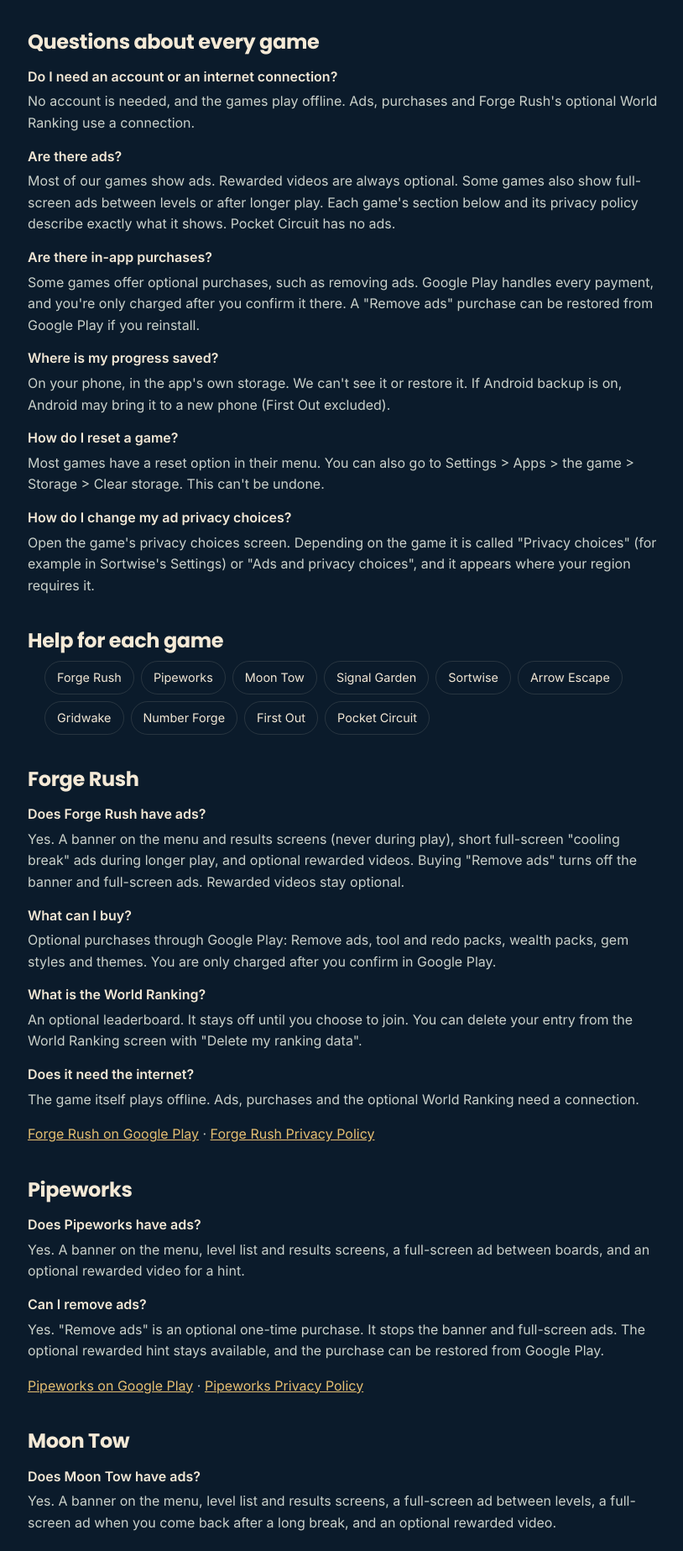
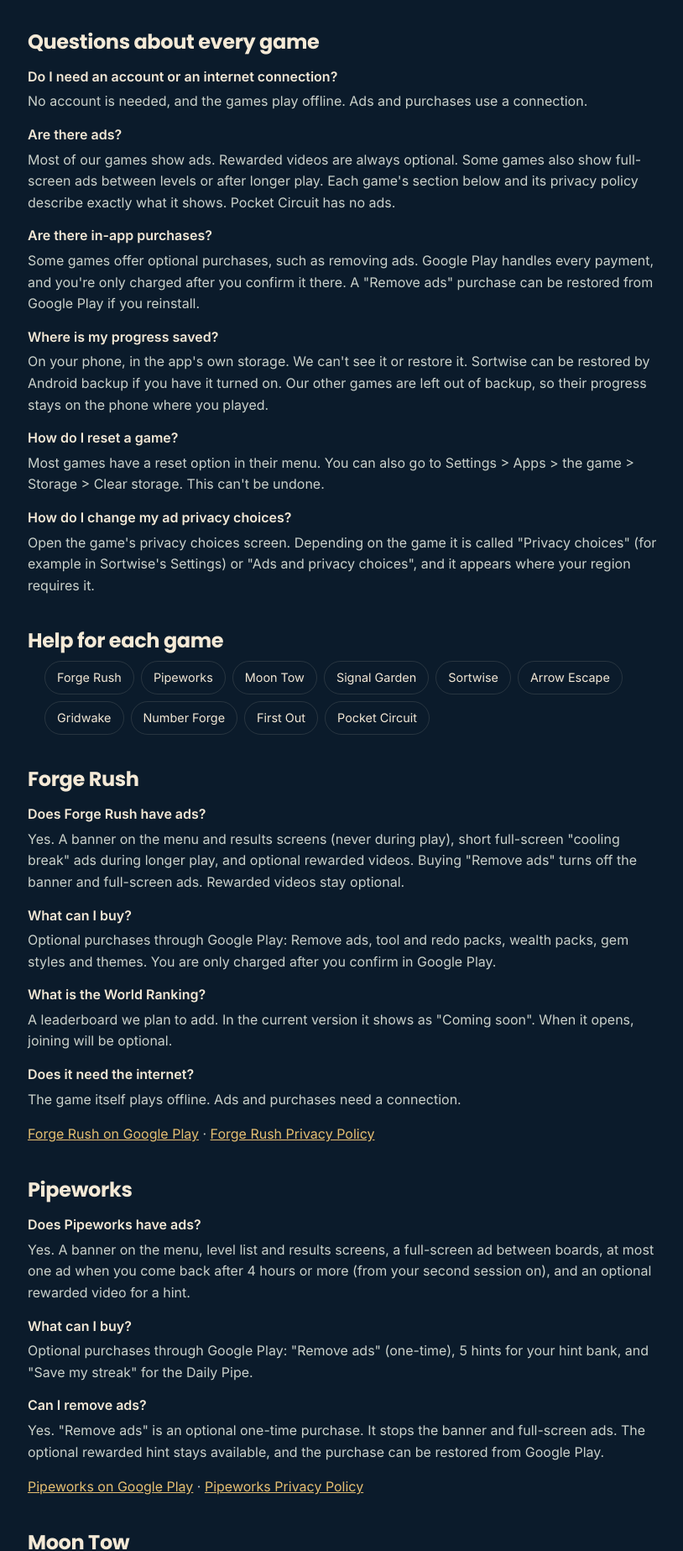
Before and after one commit to talhaatif01/2852483-games-site, a plain HTML site: page support/index.html in a window 1280 px wide. Shown: the part 412-2259 px from the top of the page at 84% size, without its empty margins (227-1041 px from the left). Drawn offline with Linux system fonts and the light colour scheme.

Commit message:
Website copy review: factual fixes and less generic wording
Hero line states what we make and where to play it. Forge Rush card matches its listing (story districts, Forge Master, weekly challenge) instead of 'endless run'. Platforms note no longer says games are only on Google Play. Support: World Ranking shown as Coming soon (it is off in the live build); backup answer matches the builds (only Sortwise allows Android backup); Pipeworks lists its return ad and purchases. Design unchanged.

Co-Authored-By: Claude Opus 5.5 <noreply@anthropic.com>
Claude-Session: https://claude.ai/code/session_01U9cMoz2exwvdh1STJGpkzP

```diff
--- a/support/index.html
+++ b/support/index.html
@@ -51,13 +51,13 @@
   <h2>Questions about every game</h2>
   <dl class="qa">
     <dt>Do I need an account or an internet connection?</dt>
-    <dd>No account is needed, and the games play offline. Ads, purchases and Forge Rush's optional World Ranking use a connection.</dd>
+    <dd>No account is needed, and the games play offline. Ads and purchases use a connection.</dd>
     <dt>Are there ads?</dt>
     <dd>Most of our games show ads. Rewarded videos are always optional. Some games also show full-screen ads between levels or after longer play. Each game's section below and its privacy policy describe exactly what it shows. Pocket Circuit has no ads.</dd>
     <dt>Are there in-app purchases?</dt>
     <dd>Some games offer optional purchases, such as removing ads. Google Play handles every payment, and you're only charged after you confirm it there. A "Remove ads" purchase can be restored from Google Play if you reinstall.</dd>
     <dt>Where is my progress saved?</dt>
-    <dd>On your phone, in the app's own storage. We can't see it or restore it. If Android backup is on, Android may bring it to a new phone (First Out excluded).</dd>
+    <dd>On your phone, in the app's own storage. We can't see it or restore it. Sortwise can be restored by Android backup if you have it turned on. Our other games are left out of backup, so their progress stays on the phone where you played.</dd>
     <dt>How do I reset a game?</dt>
     <dd>Most games have a reset option in their menu. You can also go to Settings &gt; Apps &gt; the game &gt; Storage &gt; Clear storage. This can't be undone.</dd>
     <dt>How do I change my ad privacy choices?</dt>
@@ -66,9 +66,9 @@
 
   <h2>Help for each game</h2>
   <ul class="toc"><li><a href="#forge-rush">Forge Rush</a></li><li><a href="#pipeworks">Pipeworks</a></li><li><a href="#moon-tow">Moon Tow</a></li><li><a href="#signal-garden">Signal Garden</a></li><li><a href="#sortwise">Sortwise</a></li><li><a href="#arrow-escape">Arrow Escape</a></li><li><a href="#gridwake">Gridwake</a></li><li><a href="#number-forge">Number Forge</a></li><li><a href="#first-out">First Out</a></li><li><a href="#pocket-circuit">Pocket Circuit</a></li></ul>
-<section id="forge-rush"><h2>Forge Rush</h2><dl class="qa"><dt>Does Forge Rush have ads?</dt><dd>Yes. A banner on the menu and results screens (never during play), short full-screen &quot;cooling break&quot; ads during longer play, and optional rewarded videos. Buying &quot;Remove ads&quot; turns off the banner and full-screen ads. Rewarded videos stay optional.</dd><dt>What can I buy?</dt><dd>Optional purchases through Google Play: Remove ads, tool and redo packs, wealth packs, gem styles and themes. You are only charged after you confirm in Google Play.</dd><dt>What is the World Ranking?</dt><dd>An optional leaderboard. It stays off until you choose to join. You can delete your entry from the World Ranking screen with &quot;Delete my ranking data&quot;.</dd><dt>Does it need the internet?</dt><dd>The game itself plays offline. Ads, purchases and the optional World Ranking need a connection.</dd></dl>
+<section id="forge-rush"><h2>Forge Rush</h2><dl class="qa"><dt>Does Forge Rush have ads?</dt><dd>Yes. A banner on the menu and results screens (never during play), short full-screen &quot;cooling break&quot; ads during longer play, and optional rewarded videos. Buying &quot;Remove ads&quot; turns off the banner and full-screen ads. Rewarded videos stay optional.</dd><dt>What can I buy?</dt><dd>Optional purchases through Google Play: Remove ads, tool and redo packs, wealth packs, gem styles and themes. You are only charged after you confirm in Google Play.</dd><dt>What is the World Ranking?</dt><dd>A leaderboard we plan to add. In the current version it shows as &quot;Coming soon&quot;. When it opens, joining will be optional.</dd><dt>Does it need the internet?</dt><dd>The game itself plays offline. Ads and purchases need a connection.</dd></dl>
 <p><a href="https://play.google.com/store/apps/details?id=com.tivexa.forgerush">Forge Rush on Google Play</a> · <a href="../forge-rush/privacy/">Forge Rush Privacy Policy</a></p></section>
-<section id="pipeworks"><h2>Pipeworks</h2><dl class="qa"><dt>Does Pipeworks have ads?</dt><dd>Yes. A banner on the menu, level list and results screens, a full-screen ad between boards, and an optional rewarded video for a hint.</dd><dt>Can I remove ads?</dt><dd>Yes. &quot;Remove ads&quot; is an optional one-time purchase. It stops the banner and full-screen ads. The optional rewarded hint stays available, and the purchase can be restored from Google Play.</dd></dl>
+<section id="pipeworks"><h2>Pipeworks</h2><dl class="qa"><dt>Does Pipeworks have ads?</dt><dd>Yes. A banner on the menu, level list and results screens, a full-screen ad between boards, at most one ad when you come back after 4 hours or more (from your second session on), and an optional rewarded video for a hint.</dd><dt>What can I buy?</dt><dd>Optional purchases through Google Play: &quot;Remove ads&quot; (one-time), 5 hints for your hint bank, and &quot;Save my streak&quot; for the Daily Pipe.</dd><dt>Can I remove ads?</dt><dd>Yes. &quot;Remove ads&quot; is an optional one-time purchase. It stops the banner and full-screen ads. The optional rewarded hint stays available, and the purchase can be restored from Google Play.</dd></dl>
 <p><a href="https://play.google.com/store/apps/details?id=com.tivexa.pipeworks">Pipeworks on Google Play</a> · <a href="../pipeworks/privacy/">Pipeworks Privacy Policy</a></p></section>
 <section id="moon-tow"><h2>Moon Tow</h2><dl class="qa"><dt>Does Moon Tow have ads?</dt><dd>Yes. A banner on the menu, level list and results screens, a full-screen ad between levels, a full-screen ad when you come back after a long break, and an optional rewarded video.</dd><dt>What can I buy?</dt><dd>&quot;Remove ads&quot; (one-time) and &quot;Save my streak&quot; (single use), both optional through Google Play. Remove ads stops the banner, the ads between levels and the comeback ad.</dd></dl>
 <p><a href="https://play.google.com/store/apps/details?id=com.tivexa.moontow">Moon Tow on Google Play</a> · <a href="../moon-tow/privacy/">Moon Tow Privacy Policy</a></p></section>
```
Also changed, not shown: games/index.html (+2 -2 lines), index.html (+2 -2 lines).
